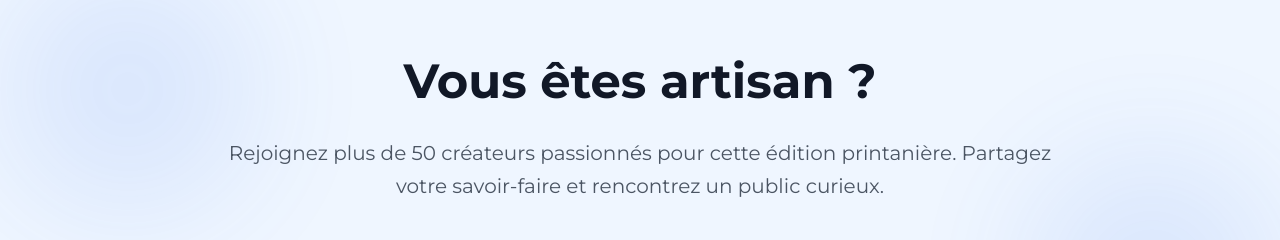
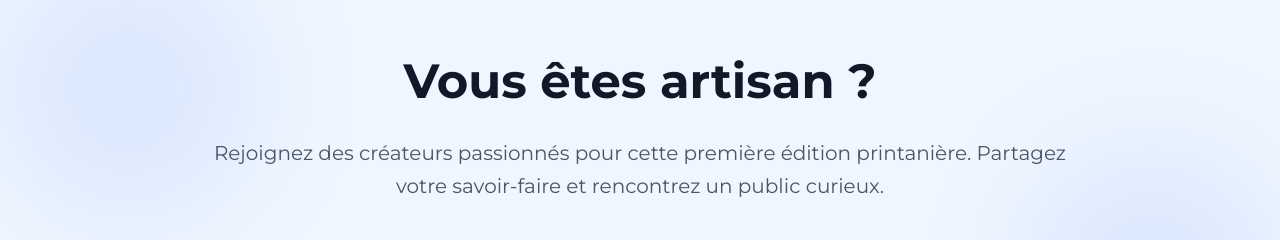
Before and after one commit to rdgdeg/marche-printanier-ghislenghien, a React (Vite) app: page / in a window 1280 px wide. Shown: the part 2100-2340 px from the top of the page. Built offline with nearby package versions, Linux system fonts and the light colour scheme.

Commit message:
Retrait du nombre de créateurs et mise en avant de la première édition dans le texte d'invitation

```diff
--- a/contexts/TranslationContext.tsx
+++ b/contexts/TranslationContext.tsx
@@ -33,7 +33,7 @@ const translations: Record<Language, Record<string, string>> = {
     'home.featuredSubtitle': 'Un aperçu des talents qui seront présents cette année.',
     'home.seeAll': 'Voir tout l\'annuaire',
     'home.areYouArtisan': 'Vous êtes artisan ?',
-    'home.joinUs': 'Rejoignez plus de 50 créateurs passionnés pour cette édition printanière. Partagez votre savoir-faire et rencontrez un public curieux.',
+    'home.joinUs': 'Rejoignez des créateurs passionnés pour cette première édition printanière. Partagez votre savoir-faire et rencontrez un public curieux.',
     'home.register': 'Je souhaite m\'inscrire',
 
     // Artisans
@@ -164,7 +164,7 @@ const translations: Record<Language, Record<string, string>> = {
     'home.featuredSubtitle': 'Een voorproefje van de talenten die dit jaar aanwezig zullen zijn.',
     'home.seeAll': 'Bekijk het volledige register',
     'home.areYouArtisan': 'Bent u een ambachtsman?',
-    'home.joinUs': 'Sluit je aan bij meer dan 50 gepassioneerde makers voor deze lenteeditie. Deel je knowhow en ontmoet een nieuwsgierig publiek.',
+    'home.joinUs': 'Sluit je aan bij gepassioneerde makers voor deze eerste lenteeditie. Deel je knowhow en ontmoet een nieuwsgierig publiek.',
     'home.register': 'Ik wil me inschrijven',
 
     // Artisans
```
